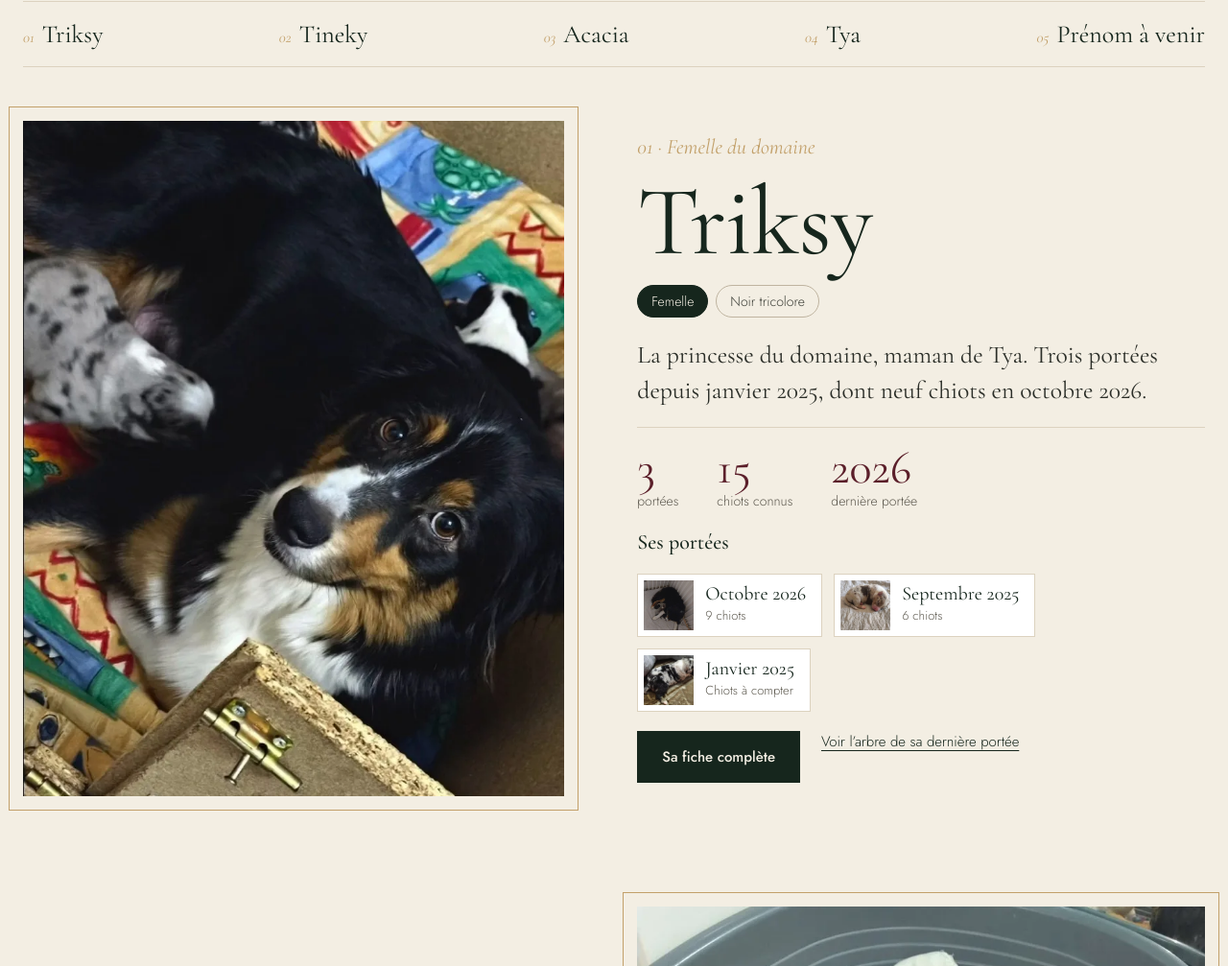
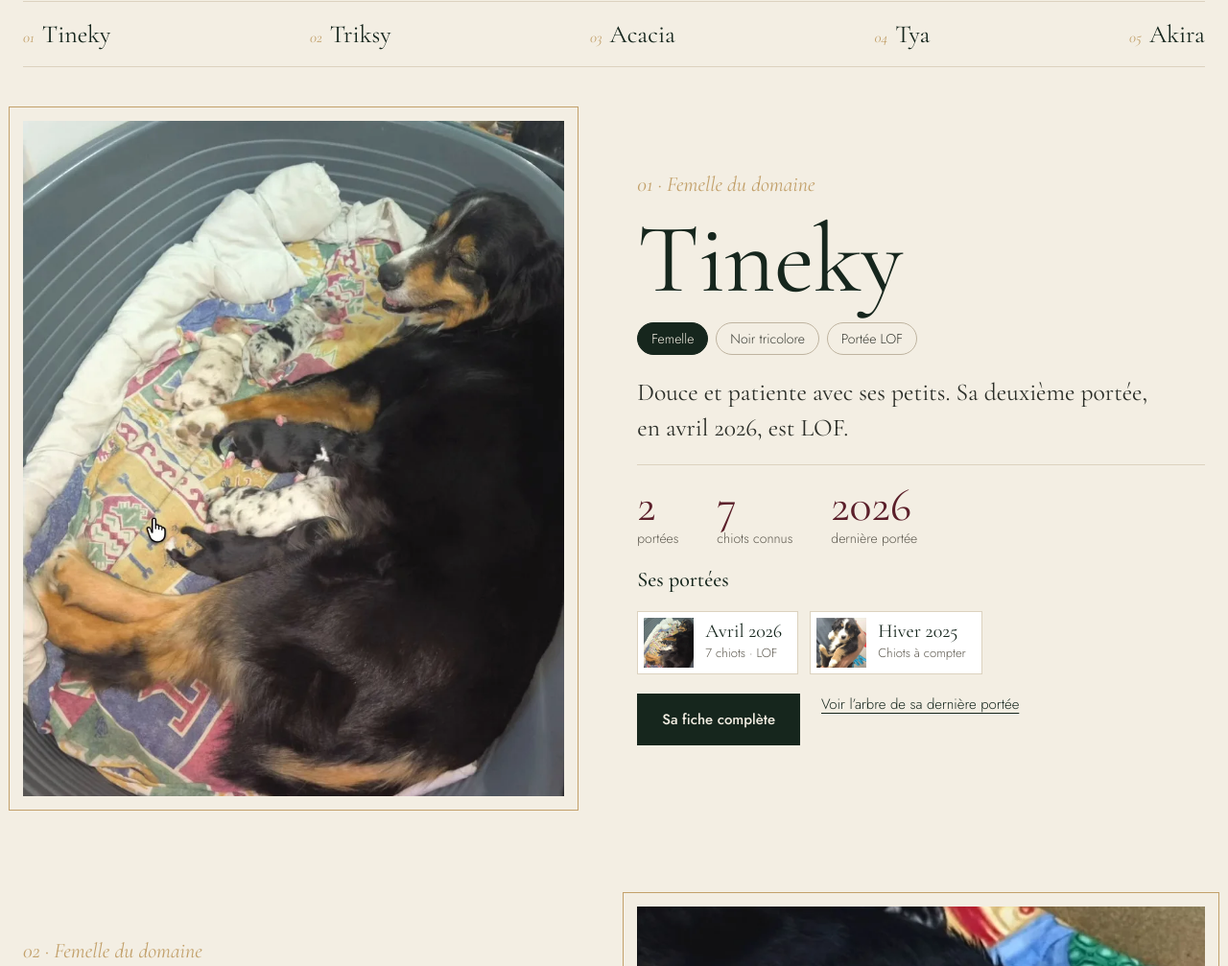
Before and after one commit to Sekou2206/domaine-family-servier, a plain HTML site: page index.html in a window 1280 px wide. Shown: the part 1100-2107 px from the top of the page at 96% size. Drawn offline with nearby package versions, Linux system fonts and the light colour scheme.

Commit message:
Ordre des femelles, Akira, nettoyage des photos

```diff
--- a/index.html
+++ b/index.html
@@ -330,6 +330,7 @@ footer .liens-bas{display:flex;flex-wrap:wrap;gap:22px}
 }
 
 .liste-femelles{display:flex;flex-direction:column;gap:clamp(72px,9vw,130px)}
+.pas-encore{font-family:var(--serif);font-style:italic;font-size:22px;color:var(--bordeaux);border-top:1px solid var(--trait);padding-top:18px}
 .sommaire-femelles{display:flex;flex-wrap:wrap;gap:10px 28px;border-top:1px solid var(--trait);border-bottom:1px solid var(--trait);padding:18px 0}
 .sommaire-femelles a{font-family:var(--serif);font-size:26px;text-decoration:none;color:var(--foret);display:flex;align-items:baseline;gap:8px}
 .sommaire-femelles a i{font-style:italic;font-size:16px;color:var(--or)}
@@ -390,7 +391,7 @@ footer .liens-bas{display:flex;flex-wrap:wrap;gap:22px}
 <div class="wrap bas">
 <h1>Élevés à la maison,<br><em>aimés pour la vie.</em></h1>
 <div class="cote">
-<p>Bergers australiens nés et élevés en famille, dans l’Aube. Cinq mamans, un papa, et une lignée que l’on vous raconte en entier.</p>
+<p>Bergers australiens nés et élevés en famille, dans l’Aube. Cinq femelles, un mâle, et une lignée que l’on vous raconte en entier.</p>
 <div class="btns">
 <a href="#chiots" class="btn">Voir les chiots disponibles</a>
 <a href="#arbre" class="lien-serif">Leur arbre</a>
@@ -573,7 +574,7 @@ triksy: { nom: "Triksy", role: "Femelle du domaine", sexe: "F", robe: "Noir tric
 tineky: { nom: "Tineky", role: "Femelle du domaine", sexe: "F", robe: "Noir tricolore", photo: "tineky.webp", pos: "60% 40%", texte: "Douce et patiente avec ses petits. Sa deuxième portée, en avril 2026, est LOF." },
 acacia: { nom: "Acacia", role: "Femelle du domaine", sexe: "F", robe: null, photo: "acacia.webp", pos: "50% 70%", texte: "La princesse Acacia a eu sa première portée au printemps 2026." },
 tya: { nom: "Tya", role: "Femelle du domaine", sexe: "F", robe: null, photo: "tya-chiots.webp", pos: "50% 50%", legende: "Ses chiots, octobre 2026", mere: "triksy", texte: "Fille de Triksy, la deuxième génération du domaine. Sa portée est née en octobre 2026." },
-femelle5: { nom: null, role: "Femelle du domaine", sexe: "F", robe: null, photo: null, texte: "Photo, prénom et portées à compléter." },
+akira: { nom: "Akira", role: "Femelle du domaine", sexe: "F", robe: null, photo: null, pere: "male", mere: "tineky", portee: "p2025tineky", texte: "La petite dernière du domaine, fille de Tineky. Elle commence tout juste sa vie de future maman et n’a pas encore eu de portée." },
 
 d1: { nom: "Chiot 01", role: "Chiot disponible", robe: "Rouge tricolore", photo: "dispo-1.webp", pos: "35% 60%", statut: "Disponible", pere: "male", groupe: "oct2026" },
 d2: { nom: "Chiot 02", role: "Chiot disponible", robe: "Bleu merle", photo: "dispo-2.webp", pos: "45% 40%", statut: "Disponible", pere: "male", groupe: "oct2026" },
@@ -590,7 +591,6 @@ acacia_fille: { nom: "Fille d’Acacia", role: "Chiot", sexe: "F", robe: "Rouge
 aika: { nom: "Aika", role: "Chiot", sexe: "M", robe: null, photo: "aika.webp", pos: "50% 60%", pere: "male", mere: "triksy", portee: "p2025sept", texte: "Petite chipie très intelligente qui a peur du balai, heureux en famille." },
 ayden: { nom: "Ayden", role: "Chiot", sexe: "M", robe: "Bleu merle", photo: "ayden.webp", pos: "50% 40%", pere: "male", mere: "tineky", portee: "p2025tineky" },
 audi: { nom: "Audi", role: "Chiot", sexe: "M", robe: "Noir tricolore", photo: "audi.webp", pos: "50% 30%", pere: "male", mere: "tineky", portee: "p2025tineky", texte: "Le petit chouchou de la portée, parti dans une famille qui le gâte." },
-akira: { nom: "Akira", role: "Chiot", sexe: "F", robe: null, photo: null, pere: "male", mere: "tineky", portee: "p2025tineky" },
 volt: { nom: "Volt", role: "Chiot", sexe: "M", robe: "Bleu merle", photo: "volt.webp", pos: "50% 40%", pere: "male", mere: "triksy", portee: "p2025jan" },
 oka: { nom: "Oka", role: "Chiot", sexe: "M", robe: "Bleu merle", photo: "oka.webp", pos: "50% 30%", pere: "male", mere: "triksy", portee: "p2025jan", texte: "Le solitaire de la portée." },
 vanille: { nom: "Vanille", role: "Chiot", sexe: "F", robe: "Bleu merle", photo: "vanille.webp", pos: "50% 30%", pere: "male", mere: "triksy", portee: "p2025jan" },
@@ -608,7 +608,7 @@ p2025tineky: { nom: "Portée de Tineky", date: "Hiver 2025", mere: "tineky", per
 p2025jan: { nom: "Portée de Triksy", date: "Janvier 2025", mere: "triksy", pere: "male", nb: null, photo: "p2025-triksy.webp", pos: "50% 50%", texte: "Les premiers chiots de Triksy au domaine.", chiots: ["volt", "oka", "vanille", "noisette", "aquarelle"] }
 };
 
-const FEMELLES = ["triksy", "tineky", "acacia", "tya", "femelle5"];
+const FEMELLES = ["tineky", "triksy", "acacia", "tya", "akira"];
 const DISPO = ["d1", "d2", "d3", "d4", "d5", "d6", "d7", "d8"];
 
 const PROFONDEUR = 3;
@@ -863,7 +863,7 @@ function rendreFemelles() {
 <h3 class="${c.nom ? "" : "vide"}">${esc(c.nom || "Prénom à venir")}</h3>
 <div class="etiquettes">${tags.join("")}</div>
 <p class="portrait">${esc(c.texte || "")}</p>
-<div class="stats"><span><b>${portees.length}</b>${portees.length > 1 ? "portées" : "portée"}</span><span><b>${chiots || "?"}</b>chiots connus</span><span><b>${portees.length ? esc(portees[0][1].date.split(" ")[1]) : "?"}</b>dernière portée</span></div>
+${portees.length ? `<div class="stats"><span><b>${portees.length}</b>${portees.length > 1 ? "portées" : "portée"}</span><span><b>${chiots || "?"}</b>chiots connus</span><span><b>${esc(portees[0][1].date.split(" ")[1])}</b>dernière portée</span></div>` : `<p class="pas-encore">Pas encore de portée. Ses premiers chiots seront annoncés ici.</p>`}
 ${portees.length ? `<h4>Ses portées</h4><div class="ses-portees">${liste}</div>` : ""}
 <div class="liens-f"><button type="button" class="btn" data-fiche-ouvrir="${id}">Sa fiche complète</button>${portees.length ? `<button type="button" class="voir-lignee" data-racine="${portees[0][0]}">Voir l’arbre de sa dernière portée</button>` : ""}</div>
 </div>`;
```
Also changed, not shown: assets/fb104.webp (deleted), assets/fb105.webp (deleted), assets/fb106.webp (deleted), assets/fb14.webp (deleted), assets/fb16.webp (deleted), assets/fb20.webp (deleted), assets/fb23.webp (deleted), assets/fb27.webp (deleted), assets/fb31.webp (deleted), assets/fb36.webp (deleted), assets/fb37.webp (deleted), assets/fb42.webp (deleted), assets/fb47.webp (deleted), assets/fb63.webp (deleted), 4 more files.
